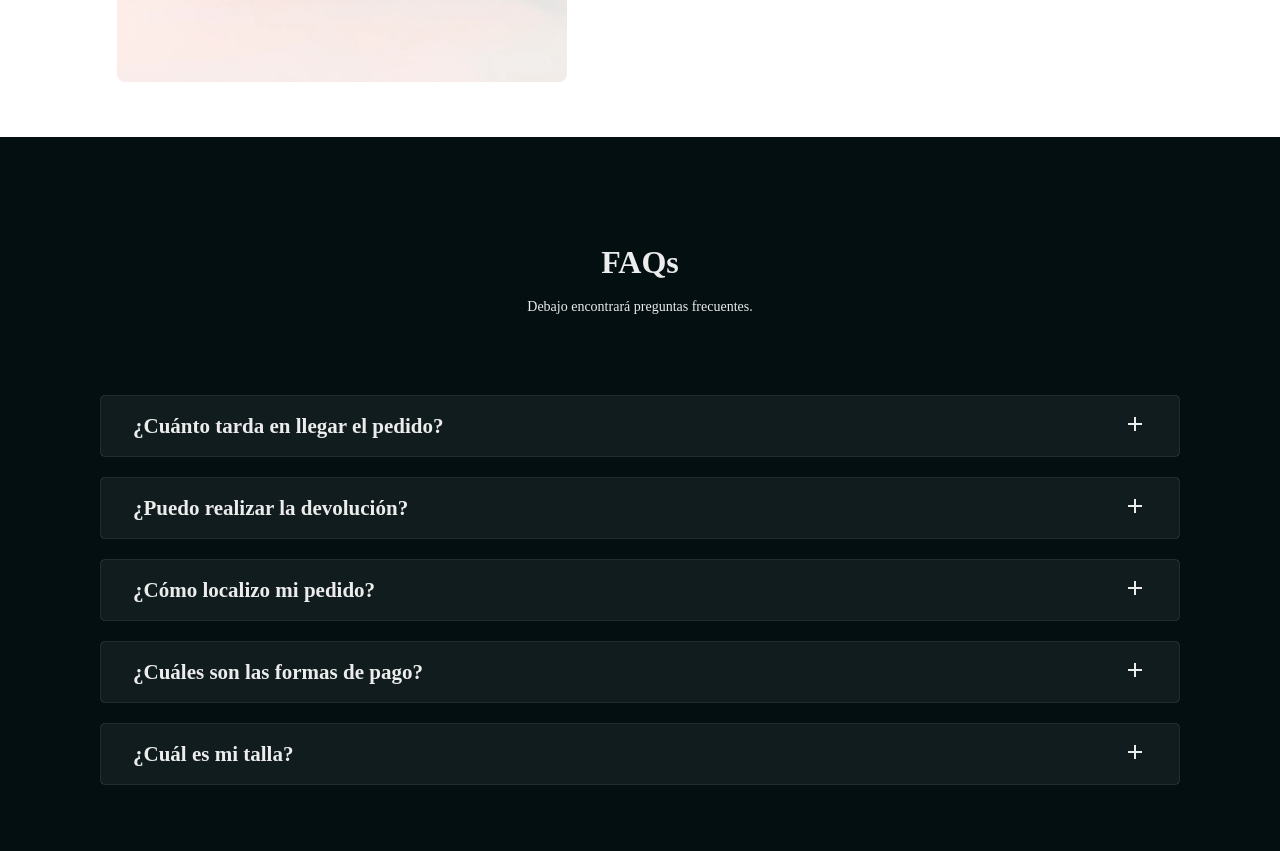
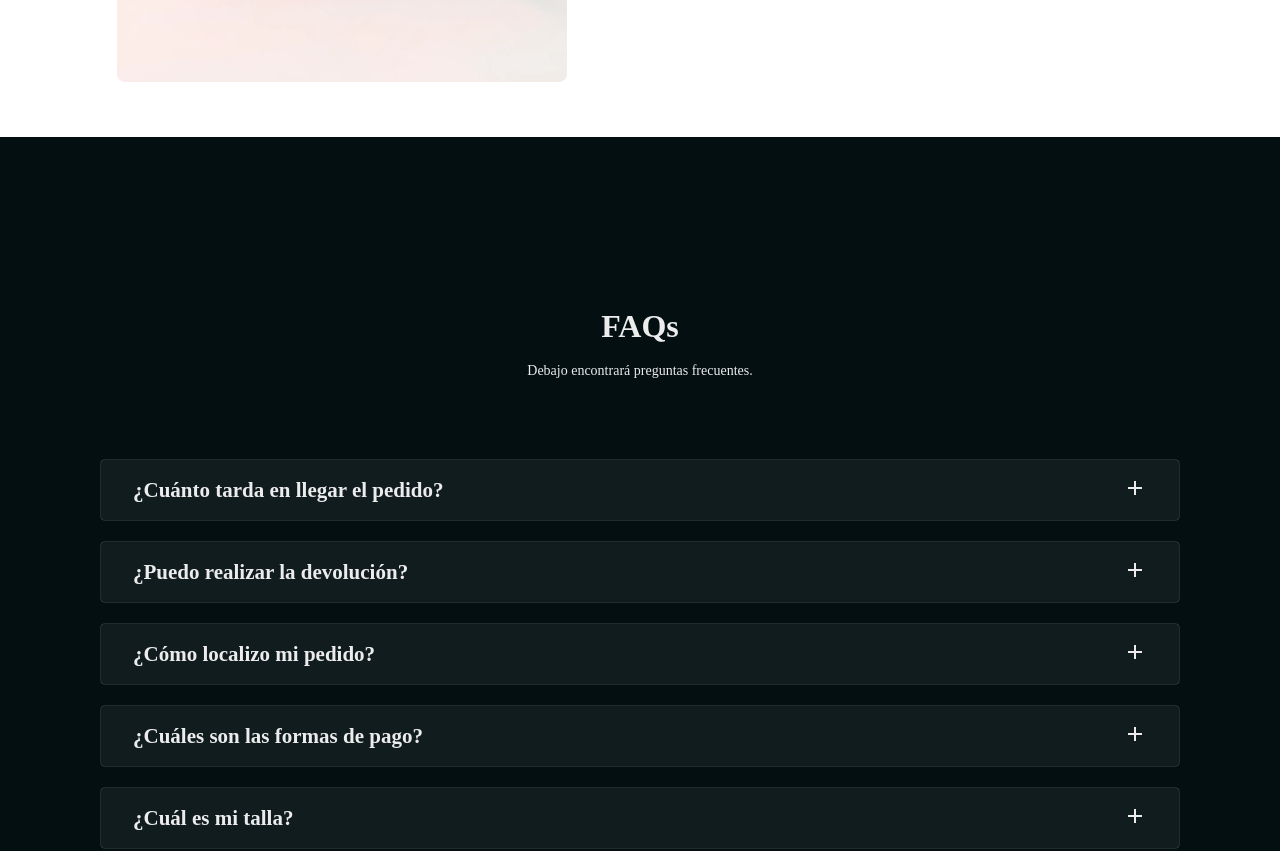
Before and after one commit to BrianZenhom/arauca, a React (Vite) app: page / in a window 1280 px wide. Shown: the part 1500-2351 px from the top of the page. Built offline with nearby package versions, Linux system fonts and the light colour scheme; a web font is replaced by a local one.

Commit message:
fix news letters

```diff
--- a/src/components/navbar/navbar.css
+++ b/src/components/navbar/navbar.css
@@ -174,6 +174,8 @@
   .navbarscrolled {
     padding-bottom: 0px;
   }
+
+
 }
 
 @media (width <=428px) {
--- a/src/pages/Home/sections/faqs/faqs.css
+++ b/src/pages/Home/sections/faqs/faqs.css
@@ -1,8 +1,7 @@
 .faqs_section {
   min-height: 100vh;
   background-color: var(--primary-color);
-  padding-bottom: 3rem;
-  padding-top: 3rem;
+  padding: 7rem 1rem 7rem 1rem;
 }
 
 .faqs_content {
--- a/src/pages/Home/sections/newsletter/newsletter.css
+++ b/src/pages/Home/sections/newsletter/newsletter.css
@@ -100,8 +100,7 @@
   .newsletter_content {
     display: flex;
     flex-direction: column;
-    padding-top: 7rem;
-    padding-bottom: 7rem;
+    padding: 7rem 1rem 7rem 1rem;
   }
 
   .newsletter_form-title {
```
